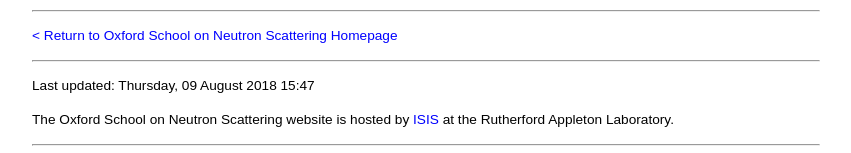
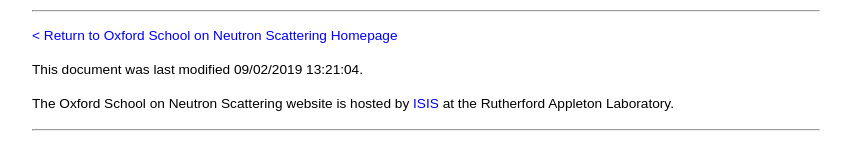
Before and after one commit to ISISNeutronMuon/oxfordneutronschool, a plain HTML site: page lecture-feedback.htm in a window 1280 px wide. Shown: the part 765-918 px from the top of the page, without its empty margins (214-1065 px from the left). Drawn offline with Linux system fonts and the light colour scheme; files whose address does not match are found by name.

Commit message:
Update lecture-feedback.htm

```diff
--- a/lecture-feedback.htm
+++ b/lecture-feedback.htm
@@ -66,11 +66,11 @@
 <p><a href="http://www.oxfordneutronschool.org/index.htm">&lt; Return to
 Oxford School on Neutron Scattering Homepage</a></p>
 
-<!--webbot bot="Include" i-checksum="48184" endspan --><hr>
-      <p>
-      Last updated:
-      <!--webbot bot="Timestamp" S-Type="EDITED" S-Format="%A, %d %B %Y %H:%M" startspan -->Thursday, 09 August 2018 15:47<!--webbot bot="Timestamp" i-checksum="3997" endspan --></p>
-      <!--webbot bot="Include" U-Include="hosted.htm" TAG="BODY" startspan -->
+<p>This document was last modified <span id="demo"></span>.</p>
+
+<script>
+document.getElementById("demo").innerHTML = document.lastModified;
+</script>
 
 <p>The Oxford School on Neutron Scattering website is hosted by
 <a href="http://www.isis.stfc.ac.uk">ISIS</a>
```
